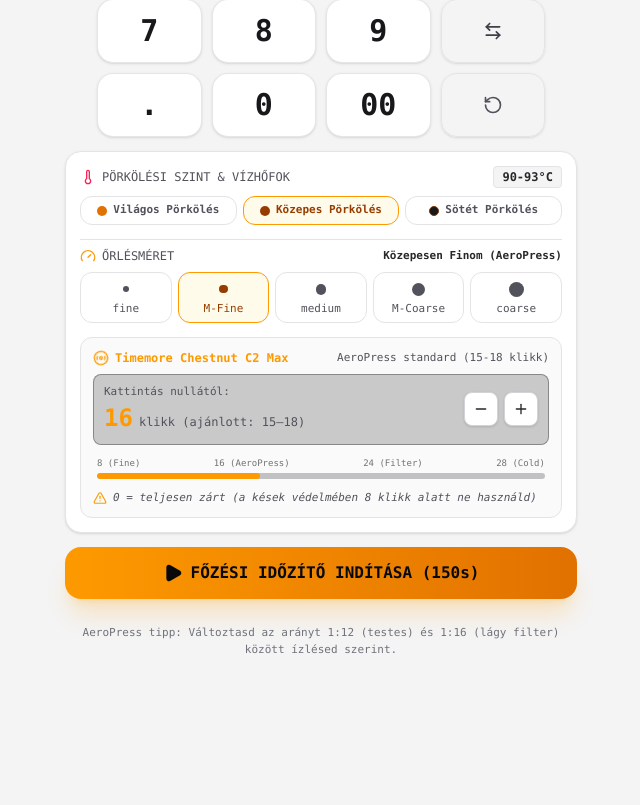
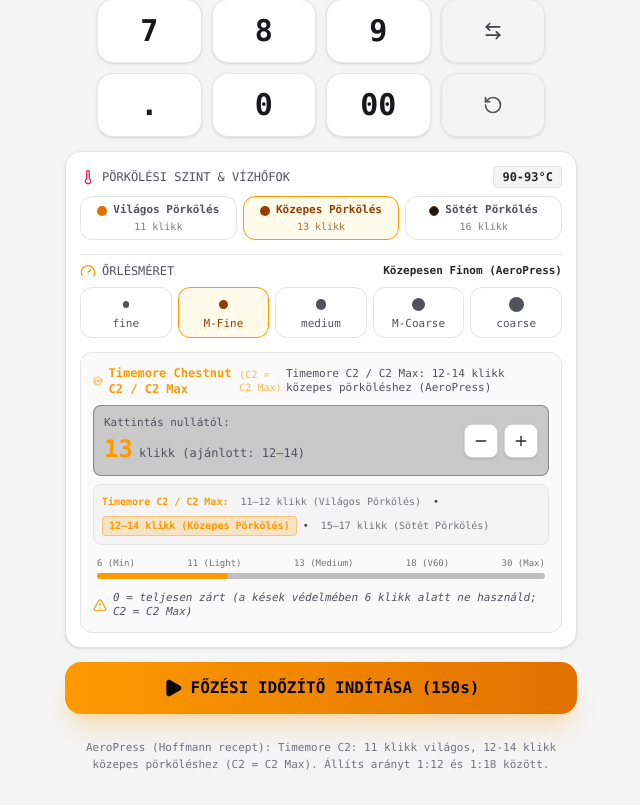
Before and after one commit to pusztaia/coffeecalculator, a React (Vite) app: page / in a window 1280 px wide. Shown: the part 735-1540 px from the top of the page, without its empty margins (319-959 px from the left). Before the commit the page ends 1425 px from the top, so only its background shows below. Built offline with nearby package versions, Linux system fonts and the light colour scheme.

Commit message:
feat: implement roast-level specific Timemore C2/C2 Max grind settings

```diff
--- a/src/App.tsx
+++ b/src/App.tsx
@@ -552,7 +552,7 @@ export default function App() {
           ratio={ratio}
         />
 
-        {/* Roast Level & Grind Size Helper Guide (with Timemore C2 Max support!) */}
+        {/* Roast Level & Grind Size Helper Guide (with Timemore C2 / C2 Max support!) */}
         <RoastGrindGuide
           roastLevel={roastLevel}
           onSelectRoast={setRoastLevel}
--- a/src/components/RoastGrindGuide.tsx
+++ b/src/components/RoastGrindGuide.tsx
@@ -1,7 +1,7 @@
 import React, { useState } from 'react';
 import type { RoastLevel, GrindSize, ThemeColor } from '../types/coffee';
 import { TRANSLATIONS } from '../data/translations';
-import { TIMEMORE_C2_CLICKS } from '../data/brewers';
+import { getC2Clicks } from '../data/brewers';
 import { Thermometer, Gauge, Disc3, Minus, Plus, AlertTriangle } from 'lucide-react';
 import { sounds } from '../utils/audio';
 
@@ -27,15 +27,12 @@ export const RoastGrindGuide: React.FC<RoastGrindGuideProps> = ({
   lang,
 }) => {
   const t = TRANSLATIONS[lang];
-  const c2Data = TIMEMORE_C2_CLICKS[grindSize];
+  const c2Data = getC2Clicks(grindSize, roastLevel);
+  const currentKey = `${grindSize}-${roastLevel}`;
 
   // User's custom click offset if they fine-tune their Timemore C2
-  const [customClicks, setCustomClicks] = useState<number>(c2Data.recommended);
-
-  // When grind size changes, reset to recommended
-  React.useEffect(() => {
-    setCustomClicks(c2Data.recommended);
-  }, [grindSize, c2Data.recommended]);
+  const [userClicks, setUserClicks] = useState<{ key: string; clicks: number } | null>(null);
+  const customClicks = userClicks?.key === currentKey ? userClicks.clicks : c2Data.recommended;
 
   // Temperatures based on roast or cold brew
   const getTempDisplay = (roast: RoastLevel) => {
@@ -85,7 +82,10 @@ export const RoastGrindGuide: React.FC<RoastGrindGuideProps> = ({
 
   const handleAdjustClick = (delta: number) => {
     sounds.playKeyClick();
-    setCustomClicks((prev) => Math.max(8, Math.min(32, prev + delta)));
+    setUserClicks({
+      key: currentKey,
+      clicks: Math.max(6, Math.min(30, customClicks + delta)),
+    });
   };
 
   return (
@@ -134,6 +134,9 @@ export const RoastGrindGuide: React.FC<RoastGrindGuideProps> = ({
                       ? t.mediumRoast
                       : t.darkRoast}
                   </span>
+                </div>
+                <div className="text-[10px] opacity-75 font-mono mt-0.5">
+                  {getC2Clicks(grindSize, level).recommended} {t.clicks}
                 </div>
               </button>
             );
@@ -195,6 +198,7 @@ export const RoastGrindGuide: React.FC<RoastGrindGuideProps> = ({
           <div className="flex items-center gap-1.5 text-xs font-semibold text-amber-500">
             <Disc3 className="w-4 h-4 animate-[spin_6s_linear_infinite]" />
             <span>{t.grinderC2Max}</span>
+            <span className="text-[10px] font-normal opacity-70">(C2 = C2 Max)</span>
           </div>
           <span className={`text-[11px] ${darkMode ? 'text-zinc-400' : 'text-zinc-600'}`}>
             {lang === 'hu' ? c2Data.descHu : c2Data.descEn}
@@ -211,7 +215,7 @@ export const RoastGrindGuide: React.FC<RoastGrindGuideProps> = ({
                 {customClicks}
               </span>
               <span className={`text-xs ${darkMode ? 'text-zinc-400' : 'text-zinc-600'}`}>
-                {t.clicks} (ajánlott: {c2Data.min}–{c2Data.max})
+                {t.clicks} ({t.recommended}: {c2Data.min === c2Data.max ? c2Data.recommended : `${c2Data.min}–${c2Data.max}`})
               </span>
             </div>
           </div>
@@ -242,18 +246,82 @@ export const RoastGrindGuide: React.FC<RoastGrindGuideProps> = ({
           </div>
         </div>
 
-        {/* Visual Clicks Position Slider Track */}
+        {/* Quick Roast & Clicks Reference Guide for Current Grind Size */}
+        {(() => {
+          const lightData = getC2Clicks(grindSize, 'light');
+          const mediumData = getC2Clicks(grindSize, 'medium');
+          const darkData = getC2Clicks(grindSize, 'dark');
+
+          const lightLabel = lightData.min === lightData.max ? `${lightData.recommended}` : `${lightData.min}–${lightData.max}`;
+          const mediumLabel = mediumData.min === mediumData.max ? `${mediumData.recommended}` : `${mediumData.min}–${mediumData.max}`;
+          const darkLabel = darkData.min === darkData.max ? `${darkData.recommended}` : `${darkData.min}–${darkData.max}`;
+
+          return (
+            <div className={`flex flex-wrap items-center gap-1.5 text-[10px] p-2 rounded-lg border ${
+              darkMode ? 'bg-zinc-900/80 border-zinc-800 text-zinc-300' : 'bg-zinc-100 border-zinc-200 text-zinc-700'
+            }`}>
+              <span className="font-semibold text-amber-500">Timemore C2 / C2 Max:</span>
+              <button
+                type="button"
+                onClick={() => {
+                  sounds.playKeyClick();
+                  onSelectRoast('light');
+                }}
+                className={`px-1.5 py-0.5 rounded transition-all cursor-pointer ${
+                  roastLevel === 'light'
+                    ? 'bg-amber-500/20 text-amber-500 dark:text-amber-400 font-bold border border-amber-500/40'
+                    : 'opacity-70 hover:opacity-100'
+                }`}
+              >
+                {lightLabel} {t.clicks} ({t.lightRoast})
+              </button>
+              <span>•</span>
+              <button
+                type="button"
+                onClick={() => {
+                  sounds.playKeyClick();
+                  onSelectRoast('medium');
+                }}
+                className={`px-1.5 py-0.5 rounded transition-all cursor-pointer ${
+                  roastLevel === 'medium'
+                    ? 'bg-amber-500/20 text-amber-500 dark:text-amber-400 font-bold border border-amber-500/40'
+                    : 'opacity-70 hover:opacity-100'
+                }`}
+              >
+                {mediumLabel} {t.clicks} ({t.mediumRoast})
+              </button>
+              <span>•</span>
+              <button
+                type="button"
+                onClick={() => {
+                  sounds.playKeyClick();
+                  onSelectRoast('dark');
+                }}
+                className={`px-1.5 py-0.5 rounded transition-all cursor-pointer ${
+                  roastLevel === 'dark'
+                    ? 'bg-amber-500/20 text-amber-500 dark:text-amber-400 font-bold border border-amber-500/40'
+                    : 'opacity-70 hover:opacity-100'
+                }`}
+              >
+                {darkLabel} {t.clicks} ({t.darkRoast})
+              </button>
+            </div>
+          );
+        })()}
+
+        {/* Visual Clicks Position Slider Track (Honest Coffee Guide: 6 to 30 clicks) */}
         <div className="px-1 pt-1">
           <div className="flex items-center justify-between text-[9px] font-mono opacity-60 mb-1">
-            <span>8 (Fine)</span>
-            <span>16 (AeroPress)</span>
-            <span>24 (Filter)</span>
-            <span>28 (Cold)</span>
+            <span>6 (Min)</span>
+            <span>11 (Light)</span>
+            <span>13 (Medium)</span>
+            <span>18 (V60)</span>
+            <span>30 (Max)</span>
           </div>
           <div className="w-full bg-zinc-700/30 rounded-full h-1.5 relative overflow-hidden">
             <div
               className="h-full bg-amber-500 rounded-full transition-all duration-200"
-              style={{ width: `${Math.min(100, Math.max(0, ((customClicks - 8) / 22) * 100))}%` }}
+              style={{ width: `${Math.min(100, Math.max(0, ((customClicks - 6) / 24) * 100))}%` }}
             />
           </div>
         </div>
--- a/src/data/brewers.ts
+++ b/src/data/brewers.ts
@@ -1,11 +1,193 @@
-import type { Brewer, MokaPotSize } from '../types/coffee';
+import type { Brewer, MokaPotSize, RoastLevel, GrindSize } from '../types/coffee';
 
-export const TIMEMORE_C2_CLICKS = {
-  'fine': { min: 12, max: 15, recommended: 13, descHu: 'Kotyogós / Moka (13-14 klikk az ideális!)', descEn: 'Moka Pot sweet spot (13-14 clicks)' },
-  'medium-fine': { min: 15, max: 18, recommended: 16, descHu: 'AeroPress standard (15-18 klikk)', descEn: 'AeroPress standard (15-18 clicks)' },
-  'medium': { min: 18, max: 22, recommended: 20, descHu: 'Filter / V60 (19-21 klikk)', descEn: 'Pour over / V60 (19-21 clicks)' },
-  'medium-coarse': { min: 22, max: 25, recommended: 24, descHu: 'Chemex / Cold Brew (23-25 klikk)', descEn: 'Chemex / Cold brew (23-25 clicks)' },
-  'coarse': { min: 25, max: 28, recommended: 26, descHu: 'French Press (25-28 klikk)', descEn: 'French Press (25-28 clicks)' },
+export interface GrinderClickRecommendation {
+  min: number;
+  max: number;
+  recommended: number;
+  descHu: string;
+  descEn: string;
+}
+
+export const TIMEMORE_C2_CLICKS: Record<GrindSize, GrinderClickRecommendation> = {
+  'fine': {
+    min: 11,
+    max: 15,
+    recommended: 13,
+    descHu: 'Kotyogós / Moka (C2 = C2 Max: 11 klikk világos, 12-14 klikk közepes)',
+    descEn: 'Moka Pot (C2 = C2 Max: 11 clicks light, 12-14 clicks medium)'
+  },
+  'medium-fine': {
+    min: 11,
+    max: 18,
+    recommended: 13,
+    descHu: 'AeroPress (C2 = C2 Max: 11 klikk világos, 12-14 klikk közepes)',
+    descEn: 'AeroPress (C2 = C2 Max: 11 clicks light, 12-14 clicks medium)'
+  },
+  'medium': {
+    min: 13,
+    max: 22,
+    recommended: 18,
+    descHu: 'Filter / V60 (13-22 klikk)',
+    descEn: 'Pour over / V60 (13-22 clicks)'
+  },
+  'medium-coarse': {
+    min: 20,
+    max: 26,
+    recommended: 24,
+    descHu: 'Chemex / Áztatás (20-26 klikk)',
+    descEn: 'Chemex / Steep (20-26 clicks)'
+  },
+  'coarse': {
+    min: 22,
+    max: 30,
+    recommended: 26,
+    descHu: 'French Press & Cold Brew (22-30 klikk)',
+    descEn: 'French Press & Cold Brew (22-30 clicks)'
+  },
+};
+
+export const getC2Clicks = (grindSize: GrindSize, roastLevel?: RoastLevel): GrinderClickRecommendation => {
+  const roast = roastLevel || 'medium';
+
+  switch (grindSize) {
+    case 'fine':
+      if (roast === 'light') {
+        return {
+          min: 11,
+          max: 11,
+          recommended: 11,
+          descHu: 'Timemore C2 / C2 Max: 11 klikk világos pörköléshez (Kotyogós / Fine)',
+          descEn: 'Timemore C2 / C2 Max: 11 clicks for light roast (Moka / Fine)',
+        };
+      }
+      if (roast === 'medium') {
+        return {
+          min: 12,
+          max: 14,
+          recommended: 13,
+          descHu: 'Timemore C2 / C2 Max: 12-14 klikk közepes pörköléshez (Kotyogós / Fine)',
+          descEn: 'Timemore C2 / C2 Max: 12-14 clicks for medium roast (Moka / Fine)',
+        };
+      }
+      return {
+        min: 14,
+        max: 15,
+        recommended: 14,
+        descHu: 'Timemore C2 / C2 Max: 14-15 klikk sötét pörköléshez (Kotyogós / Fine)',
+        descEn: 'Timemore C2 / C2 Max: 14-15 clicks for dark roast (Moka / Fine)',
+      };
+
+    case 'medium-fine':
+      if (roast === 'light') {
+        return {
+          min: 11,
+          max: 12,
+          recommended: 11,
+          descHu: 'Timemore C2 / C2 Max: 11 klikk világos pörköléshez (AeroPress)',
+          descEn: 'Timemore C2 / C2 Max: 11 clicks for light roast (AeroPress)',
+        };
+      }
+      if (roast === 'medium') {
+        return {
+          min: 12,
+          max: 14,
+          recommended: 13,
+          descHu: 'Timemore C2 / C2 Max: 12-14 klikk közepes pörköléshez (AeroPress)',
+          descEn: 'Timemore C2 / C2 Max: 12-14 clicks for medium roast (AeroPress)',
+        };
+      }
+      return {
+        min: 15,
+        max: 17,
+        recommended: 16,
+        descHu: 'Timemore C2 / C2 Max: 15-17 klikk sötét pörköléshez (AeroPress)',
+        descEn: 'Timemore C2 / C2 Max: 15-17 clicks for dark roast (AeroPress)',
+      };
+
+    case 'medium':
+      if (roast === 'light') {
+        return {
+          min: 13,
+          max: 16,
+          recommended: 15,
+          descHu: 'Timemore C2 / C2 Max: 14-16 klikk világos pörköléshez (Filter / V60)',
+          descEn: 'Timemore C2 / C2 Max: 14-16 clicks for light roast (Filter / V60)',
+        };
+      }
+      if (roast === 'medium') {
+        return {
+          min: 16,
+          max: 20,
+          recommended: 18,
+          descHu: 'Timemore C2 / C2 Max: 17-19 klikk közepes pörköléshez (Filter / V60)',
+          descEn: 'Timemore C2 / C2 Max: 17-19 clicks for medium roast (Filter / V60)',
+        };
+      }
+      return {
+        min: 20,
+        max: 22,
+        recommended: 21,
+        descHu: 'Timemore C2 / C2 Max: 20-22 klikk sötét pörköléshez (Filter / V60)',
+        descEn: 'Timemore C2 / C2 Max: 20-22 clicks for dark roast (Filter / V60)',
+      };
+
+    case 'medium-coarse':
+      if (roast === 'light') {
+        return {
+          min: 20,
+          max: 23,
+          recommended: 21,
+          descHu: 'Timemore C2 / C2 Max: 20-23 klikk világos pörköléshez (Chemex)',
+          descEn: 'Timemore C2 / C2 Max: 20-23 clicks for light roast (Chemex)',
+        };
+      }
+      if (roast === 'medium') {
+        return {
+          min: 23,
+          max: 25,
+          recommended: 24,
+          descHu: 'Timemore C2 / C2 Max: 23-25 klikk közepes pörköléshez (Chemex)',
+          descEn: 'Timemore C2 / C2 Max: 23-25 clicks for medium roast (Chemex)',
+        };
+      }
+      return {
+        min: 25,
+        max: 27,
+        recommended: 26,
+        descHu: 'Timemore C2 / C2 Max: 25-27 klikk sötét pörköléshez (Chemex)',
+        descEn: 'Timemore C2 / C2 Max: 25-27 clicks for dark roast (Chemex)',
+      };
+
+    case 'coarse':
+      if (roast === 'light') {
+        return {
+          min: 22,
+          max: 26,
+          recommended: 24,
+          descHu: 'Timemore C2 / C2 Max: 23-25 klikk világos pörköléshez (French / Cold)',
+          descEn: 'Timemore C2 / C2 Max: 23-25 clicks for light roast (French / Cold)',
+        };
+      }
+      if (roast === 'medium') {
+        return {
+          min: 25,
+          max: 28,
+          recommended: 27,
+          descHu: 'Timemore C2 / C2 Max: 26-28 klikk közepes pörköléshez (French / Cold)',
+          descEn: 'Timemore C2 / C2 Max: 26-28 clicks for medium roast (French / Cold)',
+        };
+      }
+      return {
+        min: 28,
+        max: 30,
+        recommended: 29,
+        descHu: 'Timemore C2 / C2 Max: 28-30 klikk sötét pörköléshez (French / Cold)',
+        descEn: 'Timemore C2 / C2 Max: 28-30 clicks for dark roast (French / Cold)',
+      };
+
+    default:
+      return TIMEMORE_C2_CLICKS[grindSize];
+  }
 };
 
 export const MOKA_POT_SIZES: MokaPotSize[] = [
@@ -39,8 +221,8 @@ export const BREWERS: Brewer[] = [
         nameHu: 'James Hoffmann Mesterfőzete',
         creatorEn: 'James Hoffmann (World Barista Champion)',
         creatorHu: 'James Hoffmann (Világbajnok barista)',
-        descEn: 'Low temperature (80-85°C), fine-medium grind, no bloom stir needed, gentle 30s press.',
-        descHu: 'Alacsonyabb hőfok (80-85°C), közepesen finom őrlemény, 2 perc áztatás, kíméletes lassú lenyomás.',
+        descEn: 'Low temperature (80-85°C), Timemore C2: 11 clicks for light roast, 12-14 clicks for medium roast (C2 = C2 Max), gentle 30s press.',
+        descHu: 'Alacsonyabb hőfok (80-85°C), Timemore C2: 11 klikk világos, 12-14 klikk közepes pörköléshez (C2 = C2 Max), kíméletes lassú lenyomás.',
         defaultRatio: 18, // 11g to 200g water (approx 1:18.2)
         minRatio: 14,
         maxRatio: 20,
@@ -50,7 +232,7 @@ export const BREWERS: Brewer[] = [
         grindSize: 'medium-fine',
         brewTimeSec: 150,
         steps: [
-          { timeSec: 0, titleEn: 'Rinse & Prep', titleHu: 'Öblítés és Előkészület', descEn: 'Rinse paper filter into cap. Place AeroPress on mug, add 11g coffee.', descHu: 'Nedvesítsd be a szűrőpapírt, tedd a bögrére, önts bele 11g kávét.' },
+          { timeSec: 0, titleEn: 'Rinse & Prep', titleHu: 'Öblítés és Előkészület', descEn: 'Rinse paper filter into cap. Place AeroPress on mug, add 11g coffee (Timemore C2: 11 clicks for light roast, 12-14 clicks for medium roast; C2 = C2 Max).', descHu: 'Nedvesítsd be a szűrőpapírt, tedd a bögrére, önts bele 11g kávét (Timemore C2: 11 klikk világos, 12-14 klikk közepes pörköléshez; C2 = C2 Max).' },
           { timeSec: 10, titleEn: 'Pour Water', titleHu: 'Víz Felöntése', descEn: 'Pour 200g water at ~85°C, ensuring all grounds are saturated.', descHu: 'Önts rá 200g 85°C körüli vizet, hogy minden kávé átnedvesedjen.', waterTarget: 200 },
           { timeSec: 25, titleEn: 'Insert Plunger (Seal)', titleHu: 'Dugattyú behelyezése (Vákuum)', descEn: 'Insert plunger just a few mm to stop coffee dripping through.', descHu: 'Helyezd be a dugattyút pár mm mélyen, hogy a vákuum megfogja a csepegést.' },
           { timeSec: 120, titleEn: 'Gentle Swirl', titleHu: 'Gyengéd Körözés', descEn: 'At 2:00, gently swirl the AeroPress and wait 30s for grounds to settle.', descHu: '2 percnél óvatosan mozgasd körbe az eszközt, hagyd leülepedni 30 mp-ig.' },
@@ -184,7 +366,7 @@ export const BREWERS: Brewer[] = [
         brewTimeSec: 180,
         steps: [
           { timeSec: 0, titleEn: 'Preheat Boiler Water', titleHu: 'Víz Felforralása', descEn: 'Boil water in a kettle. Fill moka base up to safety valve.', descHu: 'Forralj vizet vízforralóban. Töltsd a biztonsági szelep alá a tartályba.', waterTarget: 140 },
-          { timeSec: 30, titleEn: 'Fill Funnel Basket', titleHu: 'Szűrőkosár Töltése', descEn: 'Fill basket with fine/medium-fine coffee. Level flat with finger — DO NOT TAMP!', descHu: 'Töltsd meg a kosarat őrleménnyel. Simítsd el egyenesre — NE tömörítsd/tampereld!' },
+          { timeSec: 30, titleEn: 'Fill Funnel Basket', titleHu: 'Szűrőkosár Töltése', descEn: 'Fill basket with fine coffee (Timemore C2: 11 clicks for light roast, 12-14 clicks for medium roast). Level flat with finger — DO NOT TAMP!', descHu: 'Töltsd meg a kosarat finom őrleménnyel (Timemore C2: 11 klikk világos pörköléshez, 12-14 klikk közepes pörköléshez). Simítsd el egyenesre — NE tömörítsd/tampereld!' },
           { timeSec: 60, titleEn: 'Assemble Safely', titleHu: 'Összeszerelés Konyharuhával', descEn: 'Use a towel (base is hot!) to screw the upper chamber tightly.', descHu: 'Használj konyharuhát a forró alsó részhez, és szorosan csavard rá a felsőt.' },
           { timeSec: 90, titleEn: 'Low Heat Extraction', titleHu: 'Kíméletes Melegítés', descEn: 'Place on low/medium-low heat with lid open. Watch the spout.', descHu: 'Tedd alacsony lángra nyitott fedéllel. Figyeld a kifolyócsövet.' },
           { timeSec: 150, titleEn: 'Golden Flow to Crema', titleHu: 'Krémes Folyás', descEn: 'Coffee should flow rich and dark, gradually turning honey-colored.', descHu: 'A kávé sötét, szirupos sugárban indul, majd mézszínűvé válik.' },
@@ -210,7 +392,7 @@ export const BREWERS: Brewer[] = [
         brewTimeSec: 240,
         steps: [
           { timeSec: 0, titleEn: 'Cold Water to Valve', titleHu: 'Hideg Víz a Szelep Alá', descEn: 'Fill boiler with fresh cold filtered water just below the brass valve.', descHu: 'Tölts hideg szűrt vizet a réz biztonsági szelep alsó pereméig.', waterTarget: 145 },
-          { timeSec: 20, titleEn: 'Heaping Coffee Basket', titleHu: 'Laza Kávékúp a Kosárba', descEn: 'Fill the funnel loosely, tap sides gently to settle.', descHu: 'Töltsd meg lazán a kosarat, finoman kocogtasd meg az oldalát.' },
+          { timeSec: 20, titleEn: 'Heaping Coffee Basket', titleHu: 'Laza Kávékúp a Kosárba', descEn: 'Fill the funnel loosely (Timemore C2: 11 clicks for light roast, 12-14 clicks for medium roast), tap sides gently to settle.', descHu: 'Töltsd meg lazán a kosarat (Timemore C2: 11 klikk világos pörköléshez, 12-14 klikk közepes pörköléshez), finoman kocogtasd meg az oldalát.' },
           { timeSec: 40, titleEn: 'Screw Tight', titleHu: 'Szoros Összetekerés', descEn: 'Screw top and bottom together firmly to ensure airtight pressure.', descHu: 'Teker össze szorosan, hogy a gumi megfelelően tömítsen.' },
           { timeSec: 60, titleEn: 'Medium-Low Stovetop', titleHu: 'Közepes Tűzhely', descEn: 'Put on heat. Keep flame within the base diameter.', descHu: 'Helyezd a tűzhelyre, a láng ne érjen túl az alján.' },
           { timeSec: 210, titleEn: 'Listen for Gurgle', titleHu: 'Kotyogás Figyelése', descEn: 'When the classic gurgle sound starts, remove from flame immediately.', descHu: 'Amikor meghallod a klasszikus kotyogó hangot, azonnal zárd el a lángot.' },
--- a/src/data/translations.ts
+++ b/src/data/translations.ts
@@ -55,18 +55,19 @@ export const TRANSLATIONS = {
     reset: 'Reset',
     brewFinished: 'Brew Completed! Enjoy your cup.',
     activeField: 'Active typing field',
-    tipAeroPress: 'AeroPress is forgiving: adjust ratio between 1:12 (punchy) and 1:16 (delicate filter).',
-    tipMoka: 'Tip: For Moka Pot, never tamp the coffee. Use pre-boiled hot water to avoid bitter scorched flavors!',
+    tipAeroPress: 'AeroPress (Hoffmann recipe): Timemore C2: 11 clicks for light roast, 12-14 clicks for medium roast (C2 = C2 Max). Adjust ratio between 1:12 and 1:18.',
+    tipMoka: 'Tip: For Moka Pot, never tamp. Timemore C2 / C2 Max (C2 = C2 Max): 11 clicks for light roast, 12-14 clicks for medium roast. Use pre-boiled hot water!',
     tipColdBrew: 'Cold Brew tip: Coarse grind and 12–24h cold steeping extracts rich chocolatey sweetness with virtually zero bitterness or acidity!',
     viewTimer: 'Brew Guide & Timer',
     quickRatios: 'Quick Ratios',
     customRatio: 'Custom Ratio',
     themeLight: 'Light Mode',
     themeDark: 'Dark Mode',
-    grinderC2Max: 'Timemore Chestnut C2 Max',
+    grinderC2Max: 'Timemore Chestnut C2 / C2 Max',
     grinderClicks: 'Clicks from Zero',
     clicks: 'clicks',
-    zeroPointNote: '0 = fully closed (do not brew below 8 clicks to protect burrs)',
+    recommended: 'recommended',
+    zeroPointNote: '0 = fully closed (avoid below 6 clicks to protect burrs; C2 = C2 Max)',
   },
   hu: {
     appTitle: 'CoffeeCalculator',
@@ -124,17 +125,18 @@ export const TRANSLATIONS = {
     reset: 'Újrakezdés',
     brewFinished: 'A kávé elkészült! Egészségedre!',
     activeField: 'Aktívan gépelt mező',
-    tipAeroPress: 'AeroPress tipp: Változtasd az arányt 1:12 (testes) és 1:16 (lágy filter) között ízlésed szerint.',
-    tipMoka: 'Kotyogós tipp: Soha ne tömörítsd/tampereld a kávét a kosárban! Tölts forró vizet az alsó tartályba az égett íz megelőzésére.',
-    tipColdBrew: 'Cold Brew tipp: Durva őrléssel és hideg vízzel áztasd 12–24 órán át. Természetesen édeskés, selymes és kíméli a gyomrot!',
+    tipAeroPress: 'AeroPress (Hoffmann recept): Timemore C2: 11 klikk világos, 12-14 klikk közepes pörköléshez (C2 = C2 Max). Állíts arányt 1:12 és 1:18 között.',
+    tipMoka: 'Kotyogós tipp: Soha ne tömörítsd! Timemore C2 / C2 Max (C2 = C2 Max): 11 klikk világos pörköléshez, 12-14 klikk közepes pörköléshez. Használj forró vizet az alsó tartályba!',
+    tipColdBrew: 'Cold Brew tip: Durva őrléssel és hideg vízzel áztasd 12–24 órán át. Természetesen édeskés, selymes és kíméli a gyomrot!',
     viewTimer: 'Lépésről lépésre időzítő',
     quickRatios: 'Gyors Arányok',
     customRatio: 'Egyéni Arány',
     themeLight: 'Világos Mód',
     themeDark: 'Sötét Mód',
-    grinderC2Max: 'Timemore Chestnut C2 Max',
+    grinderC2Max: 'Timemore Chestnut C2 / C2 Max',
     grinderClicks: 'Kattintás nullától',
     clicks: 'klikk',
-    zeroPointNote: '0 = teljesen zárt (a kések védelmében 8 klikk alatt ne használd)',
+    recommended: 'ajánlott',
+    zeroPointNote: '0 = teljesen zárt (a kések védelmében 6 klikk alatt ne használd; C2 = C2 Max)',
   }
 };
```
Also changed, not shown: 2 other files (tests, documents, lock files or other folders).
